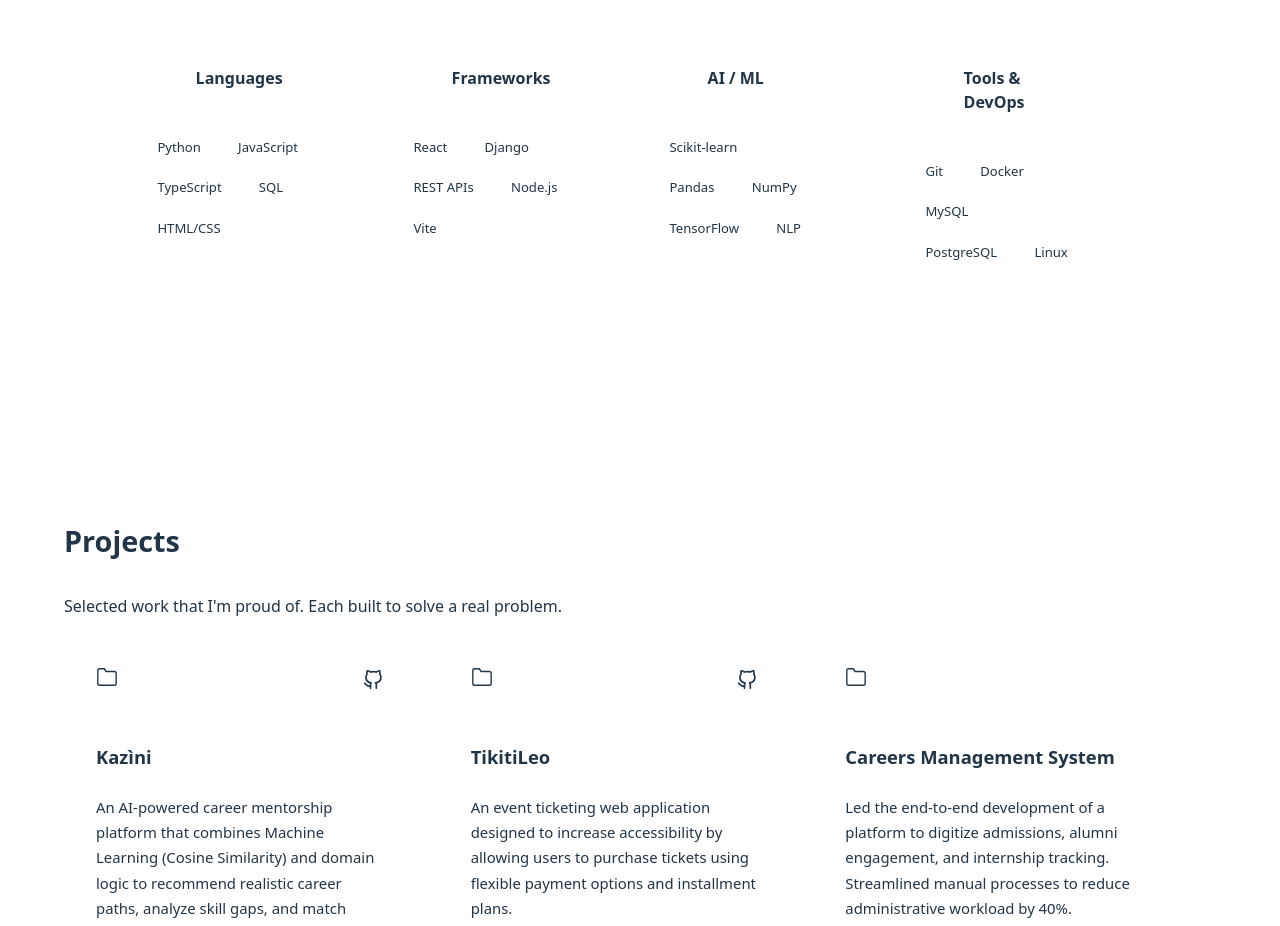
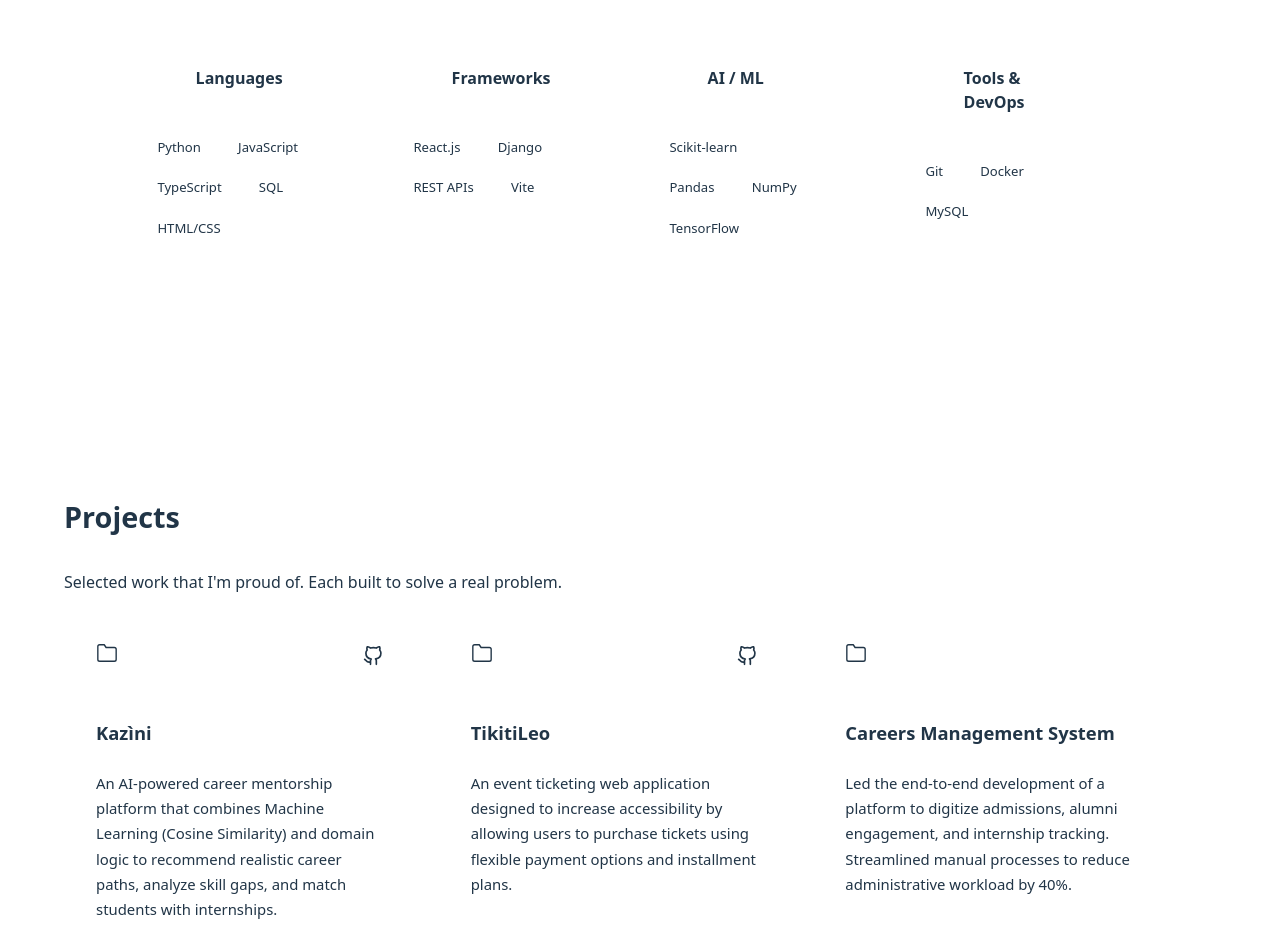
Before and after one commit to tatiana-omolleh/portfolio, a React (Vite) app in the folder PersonalPortfolio/: page / in a window 1280 px wide. Shown: the part 1806-2732 px from the top of the page. Built offline with nearby package versions, Linux system fonts and the light colour scheme; the HTML template or start-up script is replaced by a standard one.

Commit message:
Update Skill Section

```diff
--- a/PersonalPortfolio/src/components/Skills.jsx
+++ b/PersonalPortfolio/src/components/Skills.jsx
@@ -23,7 +23,7 @@ const skillCategories = [
         <rect x="3" y="14" width="7" height="7" />
       </svg>
     ),
-    skills: ["React", "Django", "REST APIs", "Node.js", "Vite"],
+    skills: ["React.js", "Django", "REST APIs", "Vite"],
   },
   {
     title: "AI / ML",
@@ -35,7 +35,7 @@ const skillCategories = [
         <path d="M8 16h8" />
       </svg>
     ),
-    skills: ["Scikit-learn", "Pandas", "NumPy", "TensorFlow", "NLP"],
+    skills: ["Scikit-learn", "Pandas", "NumPy", "TensorFlow"],
   },
   {
     title: "Tools & DevOps",
@@ -44,7 +44,7 @@ const skillCategories = [
         <path d="M14.7 6.3a1 1 0 000 1.4l1.6 1.6a1 1 0 001.4 0l3.77-3.77a6 6 0 01-7.94 7.94l-6.91 6.91a2.12 2.12 0 01-3-3l6.91-6.91a6 6 0 017.94-7.94l-3.76 3.76z" />
       </svg>
     ),
-    skills: ["Git", "Docker", "MySQL", "PostgreSQL", "Linux"],
+    skills: ["Git", "Docker", "MySQL"],
   },
 ];
 
```
